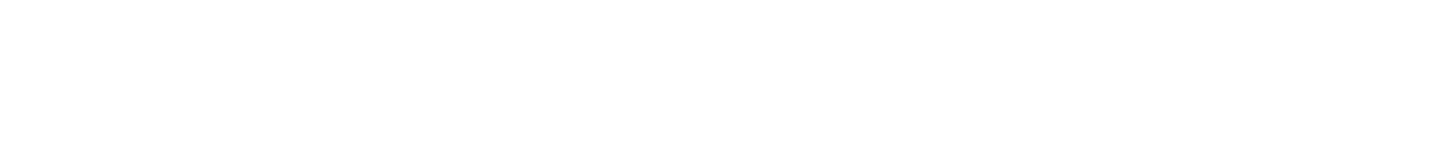
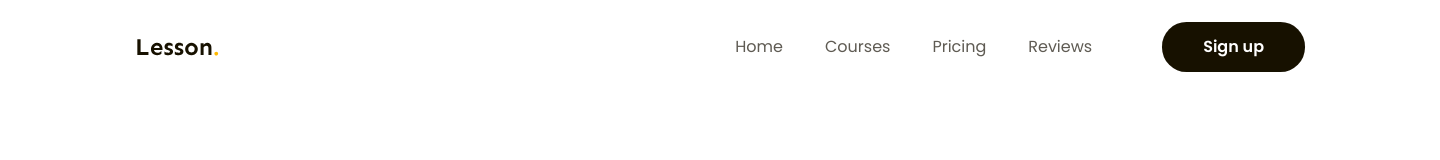
Before and after one commit to askax00/f8-projects-2, a plain HTML site: page index.html in a window 1280 px wide. Shown: the whole page, 1440 px wide, since content can reach past the window. Drawn offline with Linux system fonts and the light colour scheme.

Commit message:
Hoàn thành nav-bar của header

```diff
--- a/assets/css/styles.css
+++ b/assets/css/styles.css
@@ -0,0 +1,93 @@
+:root {
+    --color_nav-list: #5f5b53;
+    --color_bg-btn-1: #171100;
+}
+
+* {
+    box-sizing: border-box;
+}
+
+html {
+    font-size: 62.5%;
+}
+
+body {
+    font-size: 1.6rem;
+    font-family: "Poppins", sans-serif;
+}
+
+/* ========= common ========= */
+.content {
+    width: 1440px;
+    height: 900px;
+    margin-left: auto;
+    margin-right: auto;
+}
+
+a {
+    text-decoration: none;
+}
+
+.btn {
+    color: #fff;
+    text-align: center;
+    font-size: 1.6rem;
+    font-weight: 600;
+    line-height: 1.75;
+    border-radius: 24.5px;
+}
+
+/* ========= header ========= */
+.header .nav {
+    padding-top: 44px;
+    display: flex;
+    align-items: center;
+    justify-content: space-between;
+    width: 1170px;
+    height: 50px;
+    margin-left: auto;
+    margin-right: auto;
+}
+
+.header .logo {
+    margin-right: auto;
+}
+
+.header .nav-list {
+    display: flex;
+}
+
+.header .nav-list li {
+    position: relative;
+}
+
+.header .nav-list li a {
+    color: var(--color_nav-list);
+    font-size: 1.6rem;
+    font-weight: 400;
+    line-height: 1.75;
+    margin-right: 42px;
+}
+
+.header .nav-list li:hover a::after {
+    content: " ";
+    display: inline-block;
+    position: absolute;
+    left: 1px;
+    bottom: 2px;
+    width: 11px;
+    height: 2px;
+    background: #171100;
+    border-radius: 999px;
+}
+
+.header .nav-list li:hover a {
+    font-weight: 600;
+    color: #171100;
+}
+
+.header .btn {
+    padding: 11px 41px;
+    background: var(--color_bg-btn-1);
+    margin-left: 28px;
+}
--- a/assets/fonts/stylesheet.css
+++ b/assets/fonts/stylesheet.css
@@ -1,250 +1,187 @@
 @font-face {
-    font-family: 'Lato';
-    src: url('lato/Lato-Semibold.woff2') format('woff2'),
-        url('lato/Lato-Semibold.woff') format('woff');
+    font-family: "Sen";
+    src: url("Sen/Sen-Bold.woff2") format("woff2"),
+        url("Sen/Sen-Bold.woff") format("woff");
+    font-weight: bold;
+    font-style: normal;
+    font-display: swap;
+}
+
+@font-face {
+    font-family: "Sen";
+    src: url("Sen/Sen-Regular.woff2") format("woff2"),
+        url("Sen/Sen-Regular.woff") format("woff");
+    font-weight: normal;
+    font-style: normal;
+    font-display: swap;
+}
+
+@font-face {
+    font-family: "Sen";
+    src: url("Sen/Sen-ExtraBold.woff2") format("woff2"),
+        url("Sen/Sen-ExtraBold.woff") format("woff");
+    font-weight: bold;
+    font-style: normal;
+    font-display: swap;
+}
+
+@font-face {
+    font-family: "Poppins";
+    src: url("poppins/Poppins-ThinItalic.woff2") format("woff2"),
+        url("poppins/Poppins-ThinItalic.woff") format("woff");
+    font-weight: 100;
+    font-style: italic;
+    font-display: swap;
+}
+
+@font-face {
+    font-family: "Poppins";
+    src: url("poppins/Poppins-Thin.woff2") format("woff2"),
+        url("poppins/Poppins-Thin.woff") format("woff");
+    font-weight: 100;
+    font-style: normal;
+    font-display: swap;
+}
+
+@font-face {
+    font-family: "Poppins";
+    src: url("poppins/Poppins-Black.woff2") format("woff2"),
+        url("poppins/Poppins-Black.woff") format("woff");
+    font-weight: 900;
+    font-style: normal;
+    font-display: swap;
+}
+
+@font-face {
+    font-family: "Poppins";
+    src: url("poppins/Poppins-ExtraBold.woff2") format("woff2"),
+        url("poppins/Poppins-ExtraBold.woff") format("woff");
+    font-weight: bold;
+    font-style: normal;
+    font-display: swap;
+}
+
+@font-face {
+    font-family: "Poppins";
+    src: url("poppins/Poppins-BlackItalic.woff2") format("woff2"),
+        url("poppins/Poppins-BlackItalic.woff") format("woff");
+    font-weight: 900;
+    font-style: italic;
+    font-display: swap;
+}
+
+@font-face {
+    font-family: "Poppins";
+    src: url("poppins/Poppins-BoldItalic.woff2") format("woff2"),
+        url("poppins/Poppins-BoldItalic.woff") format("woff");
+    font-weight: bold;
+    font-style: italic;
+    font-display: swap;
+}
+
+@font-face {
+    font-family: "Poppins";
+    src: url("poppins/Poppins-Bold.woff2") format("woff2"),
+        url("poppins/Poppins-Bold.woff") format("woff");
+    font-weight: bold;
+    font-style: normal;
+    font-display: swap;
+}
+
+@font-face {
+    font-family: "Poppins";
+    src: url("poppins/Poppins-ExtraBoldItalic.woff2") format("woff2"),
+        url("poppins/Poppins-ExtraBoldItalic.woff") format("woff");
+    font-weight: bold;
+    font-style: italic;
+    font-display: swap;
+}
+
+@font-face {
+    font-family: "Poppins";
+    src: url("poppins/Poppins-ExtraLight.woff2") format("woff2"),
+        url("poppins/Poppins-ExtraLight.woff") format("woff");
+    font-weight: 200;
+    font-style: normal;
+    font-display: swap;
+}
+
+@font-face {
+    font-family: "Poppins";
+    src: url("poppins/Poppins-Italic.woff2") format("woff2"),
+        url("poppins/Poppins-Italic.woff") format("woff");
+    font-weight: normal;
+    font-style: italic;
+    font-display: swap;
+}
+
+@font-face {
+    font-family: "Poppins";
+    src: url("poppins/Poppins-Medium.woff2") format("woff2"),
+        url("poppins/Poppins-Medium.woff") format("woff");
+    font-weight: 500;
+    font-style: normal;
+    font-display: swap;
+}
+
+@font-face {
+    font-family: "Poppins";
+    src: url("poppins/Poppins-ExtraLightItalic.woff2") format("woff2"),
+        url("poppins/Poppins-ExtraLightItalic.woff") format("woff");
+    font-weight: 200;
+    font-style: italic;
+    font-display: swap;
+}
+
+@font-face {
+    font-family: "Poppins";
+    src: url("poppins/Poppins-LightItalic.woff2") format("woff2"),
+        url("poppins/Poppins-LightItalic.woff") format("woff");
+    font-weight: 300;
+    font-style: italic;
+    font-display: swap;
+}
+
+@font-face {
+    font-family: "Poppins";
+    src: url("poppins/Poppins-Light.woff2") format("woff2"),
+        url("poppins/Poppins-Light.woff") format("woff");
+    font-weight: 300;
+    font-style: normal;
+    font-display: swap;
+}
+
+@font-face {
+    font-family: "Poppins";
+    src: url("poppins/Poppins-SemiBoldItalic.woff2") format("woff2"),
+        url("poppins/Poppins-SemiBoldItalic.woff") format("woff");
+    font-weight: 600;
+    font-style: italic;
+    font-display: swap;
+}
+
+@font-face {
+    font-family: "Poppins";
+    src: url("poppins/Poppins-SemiBold.woff2") format("woff2"),
+        url("poppins/Poppins-SemiBold.woff") format("woff");
     font-weight: 600;
     font-style: normal;
     font-display: swap;
 }
 
 @font-face {
-    font-family: 'Lato';
-    src: url('lato/Lato-Thin.woff2') format('woff2'),
-        url('lato/Lato-Thin.woff') format('woff');
-    font-weight: 100;
-    font-style: normal;
-    font-display: swap;
-}
-
-@font-face {
-    font-family: 'Lato';
-    src: url('lato/Lato-Regular.woff2') format('woff2'),
-        url('lato/Lato-Regular.woff') format('woff');
-    font-weight: normal;
-    font-style: normal;
-    font-display: swap;
-}
-
-@font-face {
-    font-family: 'Lato';
-    src: url('lato/Lato-Italic.woff2') format('woff2'),
-        url('lato/Lato-Italic.woff') format('woff');
-    font-weight: normal;
-    font-style: italic;
-    font-display: swap;
-}
-
-@font-face {
-    font-family: 'Lato';
-    src: url('lato/Lato-Light.woff2') format('woff2'),
-        url('lato/Lato-Light.woff') format('woff');
-    font-weight: 300;
-    font-style: normal;
-    font-display: swap;
-}
-
-@font-face {
-    font-family: 'Lato';
-    src: url('lato/Lato-Medium.woff2') format('woff2'),
-        url('lato/Lato-Medium.woff') format('woff');
-    font-weight: 500;
-    font-style: normal;
-    font-display: swap;
-}
-
-@font-face {
-    font-family: 'Lato';
-    src: url('lato/Lato-Bold.woff2') format('woff2'),
-        url('lato/Lato-Bold.woff') format('woff');
-    font-weight: bold;
-    font-style: normal;
-    font-display: swap;
-}
-
-@font-face {
-    font-family: 'Lato';
-    src: url('lato/Lato-Black.woff2') format('woff2'),
-        url('lato/Lato-Black.woff') format('woff');
-    font-weight: 900;
-    font-style: normal;
-    font-display: swap;
-}
-
-@font-face {
-    font-family: 'Lato Hairline';
-    src: url('lato/Lato-Hairline.woff2') format('woff2'),
-        url('lato/Lato-Hairline.woff') format('woff');
-    font-weight: normal;
-    font-style: normal;
-    font-display: swap;
-}
-
-@font-face {
-    font-family: 'Lato';
-    src: url('lato/Lato-Heavy.woff2') format('woff2'),
-        url('lato/Lato-Heavy.woff') format('woff');
-    font-weight: 900;
-    font-style: normal;
-    font-display: swap;
-}
-
-@font-face {
-    font-family: 'Poppins';
-    src: url('poppins/Poppins-ThinItalic.woff2') format('woff2'),
-        url('poppins/Poppins-ThinItalic.woff') format('woff');
-    font-weight: 100;
-    font-style: italic;
-    font-display: swap;
-}
-
-@font-face {
-    font-family: 'Poppins';
-    src: url('poppins/Poppins-Thin.woff2') format('woff2'),
-        url('poppins/Poppins-Thin.woff') format('woff');
-    font-weight: 100;
-    font-style: normal;
-    font-display: swap;
-}
-
-@font-face {
-    font-family: 'Poppins';
-    src: url('poppins/Poppins-Black.woff2') format('woff2'),
-        url('poppins/Poppins-Black.woff') format('woff');
-    font-weight: 900;
-    font-style: normal;
-    font-display: swap;
-}
-
-@font-face {
-    font-family: 'Poppins';
-    src: url('poppins/Poppins-ExtraBold.woff2') format('woff2'),
-        url('poppins/Poppins-ExtraBold.woff') format('woff');
-    font-weight: bold;
-    font-style: normal;
-    font-display: swap;
-}
-
-@font-face {
-    font-family: 'Poppins';
-    src: url('poppins/Poppins-BlackItalic.woff2') format('woff2'),
-        url('poppins/Poppins-BlackItalic.woff') format('woff');
-    font-weight: 900;
-    font-style: italic;
-    font-display: swap;
-}
-
-@font-face {
-    font-family: 'Poppins';
-    src: url('poppins/Poppins-BoldItalic.woff2') format('woff2'),
-        url('poppins/Poppins-BoldItalic.woff') format('woff');
-    font-weight: bold;
-    font-style: italic;
-    font-display: swap;
-}
-
-@font-face {
-    font-family: 'Poppins';
-    src: url('poppins/Poppins-Bold.woff2') format('woff2'),
-        url('poppins/Poppins-Bold.woff') format('woff');
-    font-weight: bold;
-    font-style: normal;
-    font-display: swap;
-}
-
-@font-face {
-    font-family: 'Poppins';
-    src: url('poppins/Poppins-ExtraBoldItalic.woff2') format('woff2'),
-        url('poppins/Poppins-ExtraBoldItalic.woff') format('woff');
-    font-weight: bold;
-    font-style: italic;
-    font-display: swap;
-}
-
-@font-face {
-    font-family: 'Poppins';
-    src: url('poppins/Poppins-ExtraLight.woff2') format('woff2'),
-        url('poppins/Poppins-ExtraLight.woff') format('woff');
-    font-weight: 200;
-    font-style: normal;
-    font-display: swap;
-}
-
-@font-face {
-    font-family: 'Poppins';
-    src: url('poppins/Poppins-Italic.woff2') format('woff2'),
-        url('poppins/Poppins-Italic.woff') format('woff');
-    font-weight: normal;
-    font-style: italic;
-    font-display: swap;
-}
-
-@font-face {
-    font-family: 'Poppins';
-    src: url('poppins/Poppins-Medium.woff2') format('woff2'),
-        url('poppins/Poppins-Medium.woff') format('woff');
-    font-weight: 500;
-    font-style: normal;
-    font-display: swap;
-}
-
-@font-face {
-    font-family: 'Poppins';
-    src: url('poppins/Poppins-ExtraLightItalic.woff2') format('woff2'),
-        url('poppins/Poppins-ExtraLightItalic.woff') format('woff');
-    font-weight: 200;
-    font-style: italic;
-    font-display: swap;
-}
-
-@font-face {
-    font-family: 'Poppins';
-    src: url('poppins/Poppins-LightItalic.woff2') format('woff2'),
-        url('poppins/Poppins-LightItalic.woff') format('woff');
-    font-weight: 300;
-    font-style: italic;
-    font-display: swap;
-}
-
-@font-face {
-    font-family: 'Poppins';
-    src: url('poppins/Poppins-Light.woff2') format('woff2'),
-        url('poppins/Poppins-Light.woff') format('woff');
-    font-weight: 300;
-    font-style: normal;
-    font-display: swap;
-}
-
-@font-face {
-    font-family: 'Poppins';
-    src: url('poppins/Poppins-SemiBoldItalic.woff2') format('woff2'),
-        url('poppins/Poppins-SemiBoldItalic.woff') format('woff');
-    font-weight: 600;
-    font-style: italic;
-    font-display: swap;
-}
-
-@font-face {
-    font-family: 'Poppins';
-    src: url('poppins/Poppins-SemiBold.woff2') format('woff2'),
-        url('poppins/Poppins-SemiBold.woff') format('woff');
-    font-weight: 600;
-    font-style: normal;
-    font-display: swap;
-}
-
-@font-face {
-    font-family: 'Poppins';
-    src: url('poppins/Poppins-MediumItalic.woff2') format('woff2'),
-        url('poppins/Poppins-MediumItalic.woff') format('woff');
+    font-family: "Poppins";
+    src: url("poppins/Poppins-MediumItalic.woff2") format("woff2"),
+        url("poppins/Poppins-MediumItalic.woff") format("woff");
     font-weight: 500;
     font-style: italic;
     font-display: swap;
 }
 
 @font-face {
-    font-family: 'Poppins';
-    src: url('poppins/Poppins-Regular.woff2') format('woff2'),
-        url('poppins/Poppins-Regular.woff') format('woff');
+    font-family: "Poppins";
+    src: url("poppins/Poppins-Regular.woff2") format("woff2"),
+        url("poppins/Poppins-Regular.woff") format("woff");
     font-weight: normal;
     font-style: normal;
     font-display: swap;
--- a/index.html
+++ b/index.html
@@ -4,9 +4,32 @@
         <meta charset="UTF-8" />
         <meta name="viewport" content="width=device-width, initial-scale=1.0" />
         <title>Education Platform</title>
-        <link rel="stylesheet" href="./assets/css/styles.css" />
         <link rel="stylesheet" href="./assets/css/reset.css" />
         <link rel="stylesheet" href="./assets/fonts/stylesheet.css" />
+        <link rel="stylesheet" href="./assets/css/styles.css" />
     </head>
-    <body></body>
+    <body>
+        <header class="header">
+            <div class="content">
+                <nav class="nav">
+                    <img
+                        src="./assets/img/Logo.svg"
+                        alt="Lesson_logo"
+                        class="logo"
+                    />
+                    <ul class="nav-list">
+                        <li><a href="">Home</a></li>
+                        <li><a href="">Courses</a></li>
+                        <li><a href="">Pricing</a></li>
+                        <li><a href="">Reviews</a></li>
+                    </ul>
+                    <a href="" class="btn">Sign up</a>
+                </nav>
+            </div>
+        </header>
+
+        <main class="main"></main>
+
+        <footer class="footer"></footer>
+    </body>
 </html>
```
Also changed, not shown: assets/fonts/sen/Sen-Bold.woff (added), assets/fonts/sen/Sen-Bold.woff2 (added), assets/fonts/sen/Sen-ExtraBold.woff (added), assets/fonts/sen/Sen-ExtraBold.woff2 (added), assets/fonts/sen/Sen-Regular.woff (added), assets/fonts/sen/Sen-Regular.woff2 (added), assets/img/Logo.svg (added).
